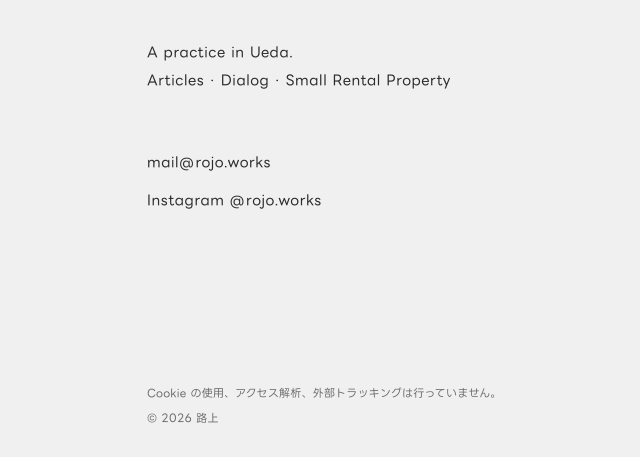
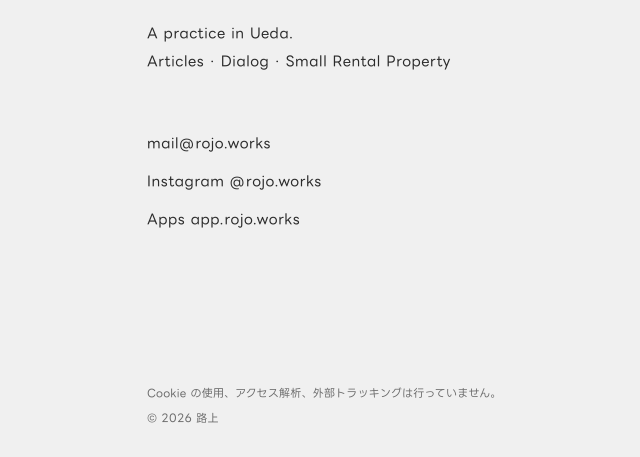
Before and after one commit to rojo-works/rojo-works-site, a plain HTML site: page index.html in a window 1280 px wide. Shown: the part 343-800 px from the top of the page, without its empty margins (253-893 px from the left). Drawn offline with Linux system fonts and the light colour scheme.

Commit message:
app.rojo.works へのリンクを連絡先の並びに追加
アプリの公開ページ（app.rojo.works）を新設したので、rojo.works から
たどれるようにする。追加する文字はすべて既存の subset に入っているため、
フォントの再生成は不要。

Co-Authored-By: Claude Opus 5 (1M context) <noreply@anthropic.com>

```diff
--- a/index.html
+++ b/index.html
@@ -144,6 +144,7 @@
     <nav class="links" aria-label="connect">
       <a href="mailto:mail@rojo.works">mail@rojo.works</a>
       <a href="https://www.instagram.com/rojo.works/" target="_blank" rel="noopener">Instagram @rojo.works</a>
+      <a href="https://app.rojo.works/">Apps app.rojo.works</a>
     </nav>
   </main>
 
```
